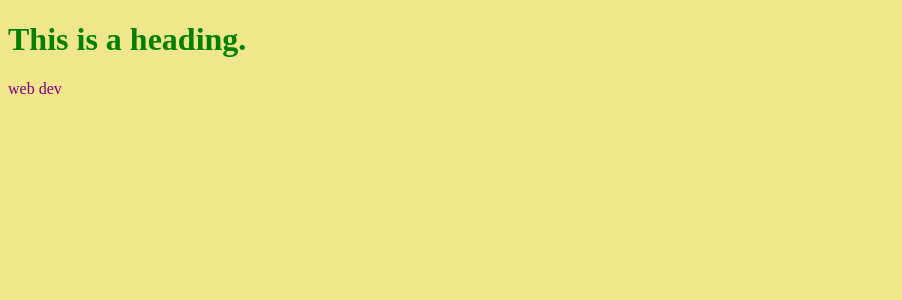
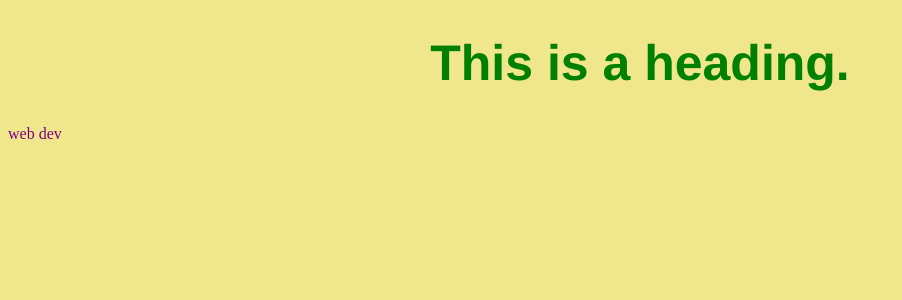
Before and after one commit to shnomp/react-group-project, a React (Vite) app: page / in a window 1280 px wide. Shown: the top 300 px of the page, without its empty margins (0-902 px from the left). Built offline with nearby package versions, Linux system fonts and the light colour scheme.

Commit message:
Adjusted text using inline CSS

```diff
--- a/src/App.jsx
+++ b/src/App.jsx
@@ -1,7 +1,7 @@
 export default function App() {
   return (
     <>
-      <h1 style={{color:"green"}}>This is a heading.</h1>
+      <h1 style={{color:"green", fontFamily:"helvetica", fontSize:"50px", textAlign:"center" }}>This is a heading.</h1>
       <p style={{color:"purple"}}>web dev</p>
     </>
   );
--- a/src/main.jsx
+++ b/src/main.jsx
@@ -1,6 +1,6 @@
 import React from 'react'
 import ReactDOM from 'react-dom/client'
-import App from './App.jsx' // 💡 NO curly braces here!
+import App from './App.jsx'
 
 ReactDOM.createRoot(document.getElementById('root')).render(
   <React.StrictMode>
```
